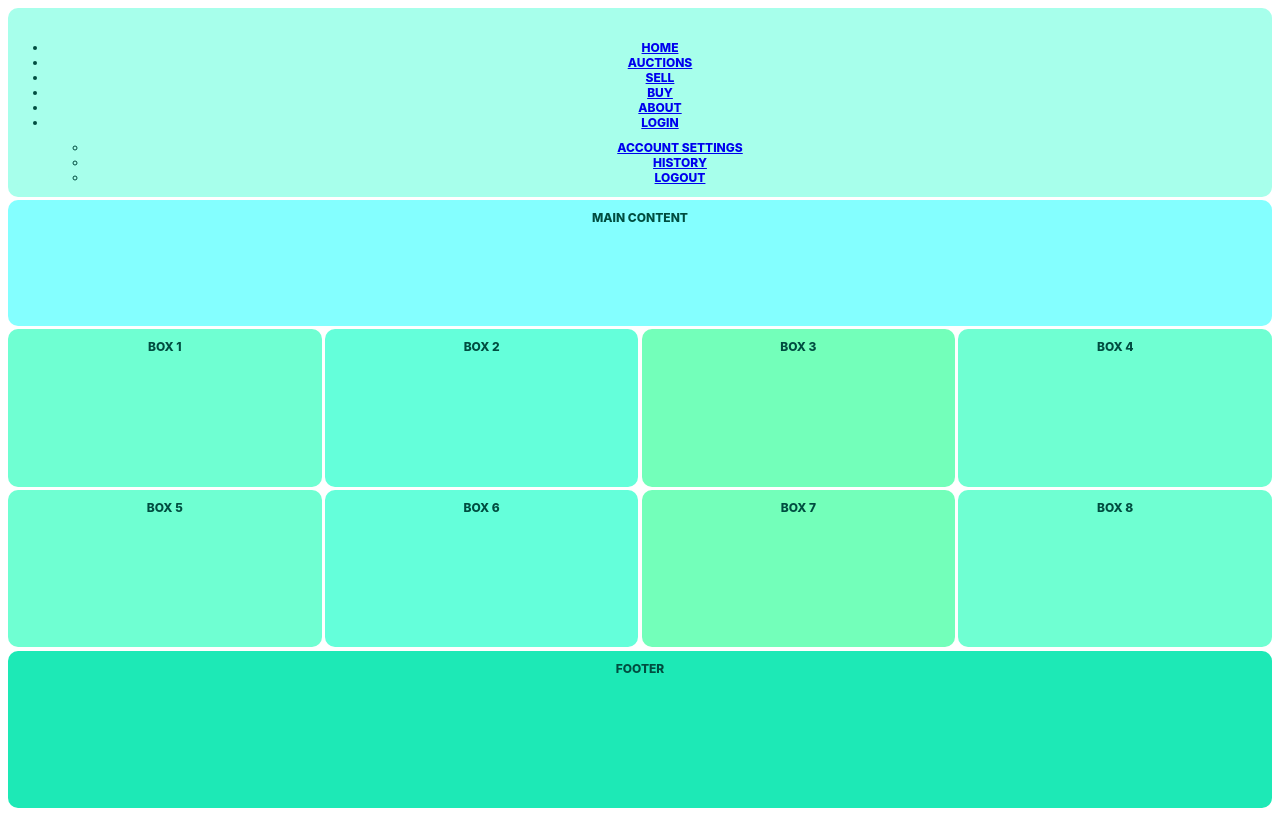
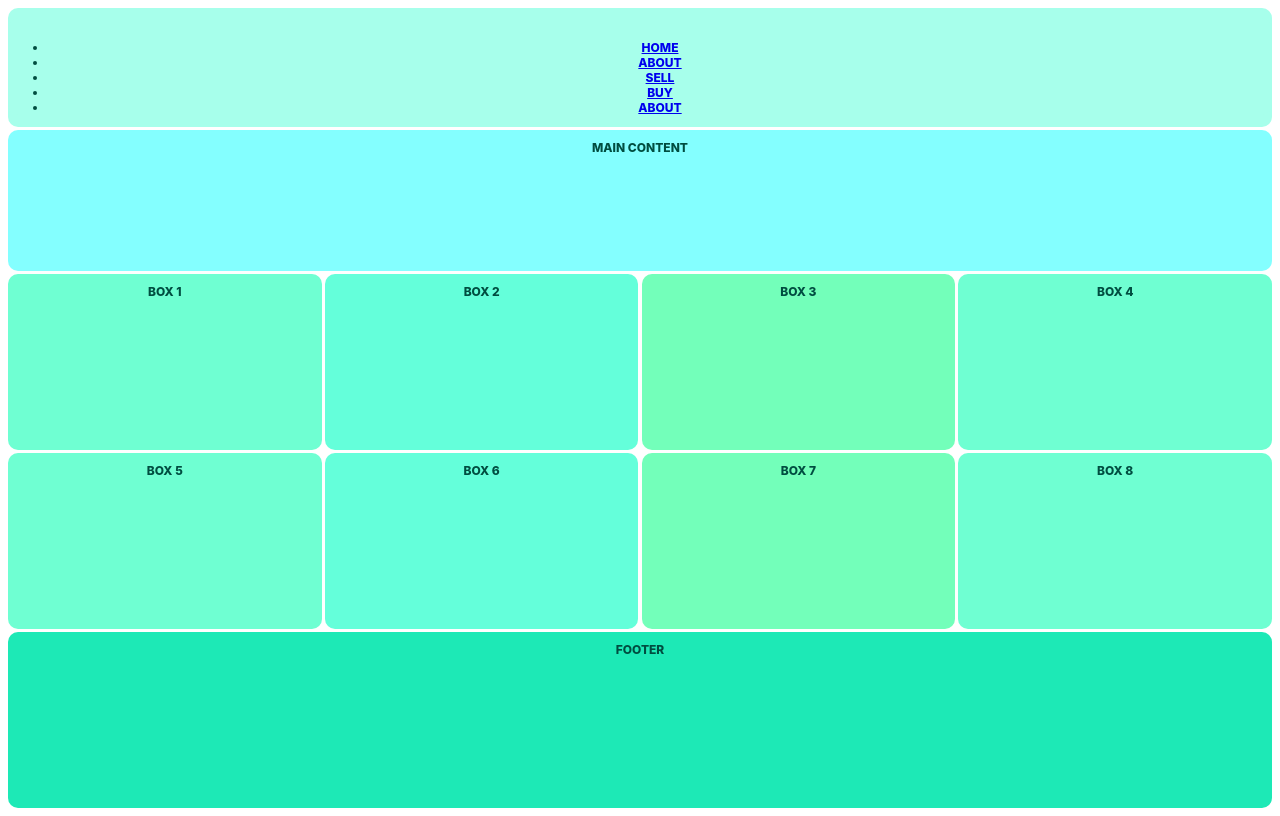
Before and after one commit to Ziniy-creator/web-made-easy, a PHP site: page / in a window 1280 px wide. Run offline with PHP 8.4, Linux system fonts and the light colour scheme; data that the repository does not hold is empty.

Commit message:
Update header.php

```diff
--- a/Grid Made Easy med PHP og HTML/header.php
+++ b/Grid Made Easy med PHP og HTML/header.php
@@ -3,20 +3,9 @@
 <nav>
     <ul>
         <li><a href="#">Home</a></li>
-        <li><a href="#">Auctions</a></li>
+        <li><a href="#">About</a></li>
         <li><a href="#">Sell</a></li>
         <li><a href="#">Buy</a></li>
         <li><a href="#">About</a></li>
-        <li>
-            <a href="#">Login
-                <nav>
-                    <ul>
-                        <li><a href="#">Account Settings</a></li>
-                        <li><a href="#">History</a></li>
-                        <li><a href="#">Logout</a></li>
-                    </ul>
-                </nav>
-            </a>
-        </li>
     </ul>
 </nav>
```
